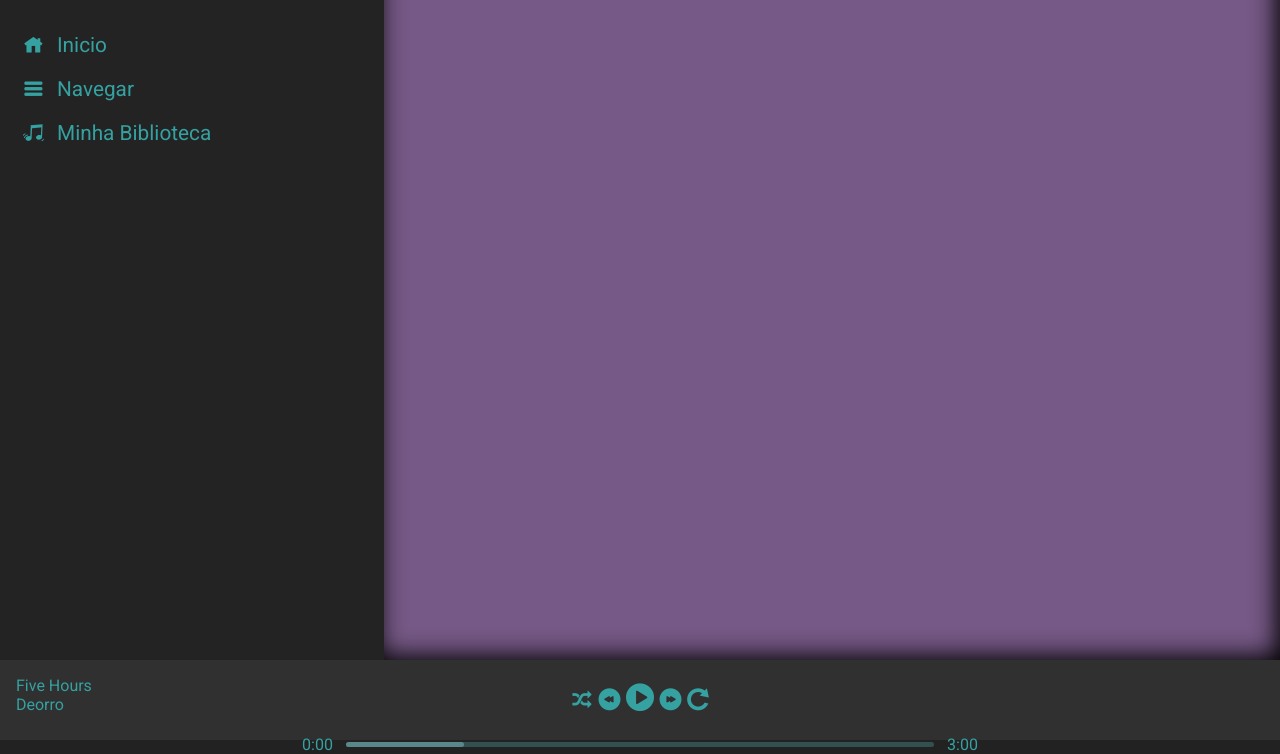
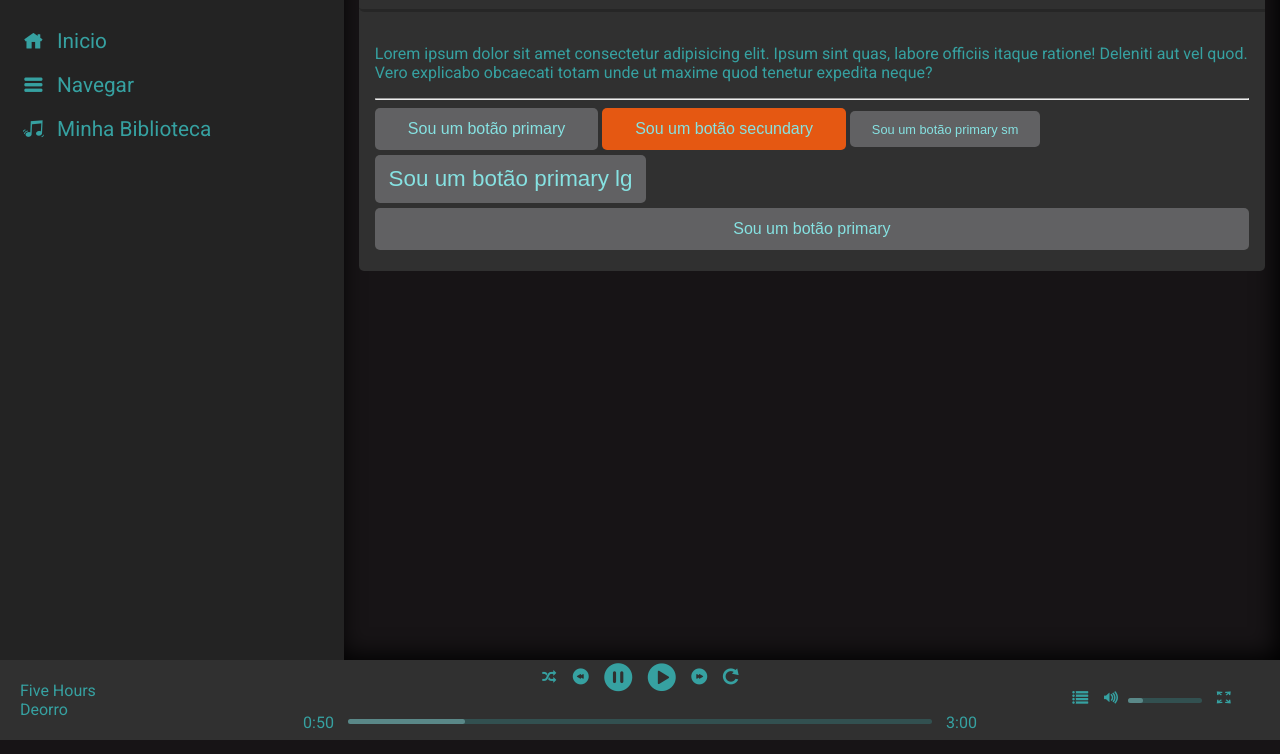
Before and after one commit to leandroaphermes/b2music-spotify, a plain HTML site: page player.html in a window 1280 px wide. Shown: the part 60-814 px from the top of the page. Drawn offline with Linux system fonts and the light colour scheme.

Commit message:
Centralizando Player e Conteudo

```diff
--- a/assets/css/style.css
+++ b/assets/css/style.css
@@ -1,6 +1,7 @@
 :root{
     --box-primary-dark: #232323;
     --box-secundary-dark: #303030;
+    --box-content: #171416;
     --text-primary-white: #86e2e2;
     --text-primary: #36a1a1;
     --text-primary-hover: #60e0e0;
@@ -8,23 +9,32 @@
     --btn-secundary: #e55812;
     --progress-bar-active: #5a8888;
     --progress-bar-full: #325050;
+
+    --scrollbarBG: rgba(9, 10, 10, 0.452);
+    --thumbBG: rgba(43, 47, 48, 0.904);
 }
 
-*, body {
+html,body {
     padding: 0;
     margin: 0;
     box-sizing: border-box;
 }
 
 body{
-    background-color: #222;
+    background-color: var(--box-content);
     position: relative;
     width: 100vw;
     height: 100vh;
     font-family: 'Roboto', Tahoma, sans-serif;
     color: var(--text-primary);
     font-weight: normal;
+    scrollbar-width: thin;
+    scrollbar-color: var(--thumbBG) var(--scrollbarBG);
 }
+
+body::-webkit-scrollbar { width: 11px; }
+body::-webkit-scrollbar-track { background: var(--scrollbarBG); }
+body::-webkit-scrollbar-thumb { background-color: var(--thumbBG); border-radius: 6px; }
 
 a {
     text-decoration: none;
@@ -33,6 +43,8 @@ a {
 
 ul, li {
     list-style: none;
+    padding: 0px;
+    margin: 0px
 }
 
 .hide{
@@ -55,6 +67,45 @@ ul, li {
     border-radius: 10px;
 }
 
+.btn {
+    display: inline-block;
+    font-weight: 400;
+    text-align: center;
+    white-space: nowrap;
+    vertical-align: middle;
+    touch-action: manipulation;
+    color: var(--text-primary);
+    font-size: 1rem;
+    border-radius: 5px;
+    padding: 0.7rem 2rem;
+    border: 1px solid transparent;
+    margin-bottom: 5px;
+    cursor: pointer;
+}
+.btn-clean {
+    background-color: transparent;
+    padding: 0px 0px;
+}
+.btn-primary {
+    background-color: var(--btn-primary);
+    color: var(--text-primary-white);
+}
+.btn-secundary {
+    background-color: var(--btn-secundary);
+    color: var(--text-primary-white);
+}
+.btn-block {
+    display: block;
+    width: 100%;
+}
+.btn-sm {
+    padding: 0.6rem 1.3rem;
+    font-size: 0.8rem;
+}
+.btn-lg {
+    padding: .6rem .8rem;
+    font-size: 1.4rem;
+}
 
 
 
@@ -62,9 +113,12 @@ ul, li {
 .container {
     display: flex;
     box-sizing: border-box;
+    padding: 0;
+    margin: 0;
+    height: 90vh;
 }
 .menu-aside {
-    width: 30vw;
+    width: 25vw;
     height: 90vh;
     background-color: var(--box-primary-dark);
 }
@@ -74,11 +128,11 @@ ul, li {
     color: var(--text-primary-white);
 }
 .icon-user i {
-    font-size: 2rem;
+    font-size: 2em;
     margin-top: 4%;
 }
 .header-user span {
-    font-size: 1.5rem;
+    font-size: 1.5em;
 }
 .menu-list{
     margin-top: 10%;
@@ -90,7 +144,7 @@ ul, li {
 }
 
 .menu-item a {
-    font-size: 1.3rem;
+    font-size: 1.3em;
     color: var(--text-primary);
 }
 
@@ -103,10 +157,44 @@ ul, li {
 
 
 .body-content {
-    width: 70vw;
-    height: 90vh;
+    width: 75vw;
+    height: auto;
     box-shadow: inset -4px -4px 25px #000;
-    background-color: #765986;
+    background-color: var(--box-content);
+    padding: 15px;
+    box-sizing: border-box;
+}
+
+div.card {
+    width: 100%;
+    height: auto;
+}
+
+div.card div.card-container {
+    background-color: var(--box-secundary-dark);
+    border-radius: 5px;
+}
+
+div.card div.card-container div.card-header {
+    padding: 1em;
+    border-bottom: 3px solid rgba(0, 0, 0, 0.2);
+    border-radius: 5px 0px 0px 5px;
+    position: relative;
+}
+
+div.card div.card-container div.card-header .card-title {
+    margin: 0px;
+}
+
+div.card div.card-container div.card-header div.card-options {
+    float: right;
+    position: absolute;
+    right: 15px;
+    top: 15px;
+}
+
+div.card div.card-container div.card-body {
+    padding: 1em;
 }
 
 .player-container {
@@ -119,30 +207,45 @@ ul, li {
 }
 
 
+
+
+
+
+
+
+
+
 .song-details {
     grid-column: 1/2;
     grid-row: 1;
+    align-self: center;
+    padding-left: 20px;
+    box-sizing: border-box;
 }
 .song-status {
     grid-column: 2/5;
     grid-row: 1;
+    align-self: center;
+    justify-self: center;
+    width: 100%;
+    box-sizing: border-box;
 }
 .song-control {
     grid-column: 5/6;
     grid-row: 1;
+    align-self: center;
+    justify-self: center;
+    display: flex;
+    box-sizing: border-box;
 }
 
-.song-details {
-    padding: 1rem;
+.song-status-controls {
+    font-size: 22px;
+    text-align: center;
+    margin-bottom: 2%;
 }
 
-.song-status-controls-btn {
-    font-size: 22px;
-    text-align: center;
-    padding: 3%;
-}
-
-.song-status-controls-btn .icofont-pause, .icofont-play-alt-1 {
+.song-status-controls .icofont-pause, .song-status-controls .icofont-play-alt-1 {
     font-size: 28px;
 }
 
@@ -156,6 +259,15 @@ ul, li {
     margin-right: 2%;
 }
 
+.song-control-volume {
+    display: flex;
+    width: 100px;
+}
+.song-control-volume .progress {
+    display: inline-block;
+    align-self: center;
+    justify-self: center;
+}
 
 
 
--- a/player.html
+++ b/player.html
@@ -45,45 +45,99 @@
                 </ul>
             </div>
         </div>
-        <div class="body-content"></div>
+        <div class="body-content">
+
+                <div class="card">
+                    <div class="card-container">
+                        <div class="card-header">
+                            <h3 class="card-title">Titulo do Card</h3>
+                            <div class="card-options">
+                                <a href="#">contato@email.com</a>
+                            </div>
+                        </div>
+                        <div class="card-body">
+
+                            <p>Lorem ipsum dolor sit amet consectetur adipisicing elit. Ipsum sint quas, labore officiis itaque ratione! Deleniti aut vel quod. Vero explicabo obcaecati totam unde ut maxime quod tenetur expedita neque?</p>
+
+                            <hr>
+
+                            <button class="btn btn-primary">
+                                Sou um botão primary
+                            </button>
+                            <button class="btn btn-secundary">
+                                Sou um botão secundary
+                            </button>
+                            <button class="btn btn-primary btn-sm">
+                                Sou um botão primary sm
+                            </button>
+                            <button class="btn btn-primary btn-lg">
+                                Sou um botão primary lg
+                            </button>
+
+                            <button class="btn btn-primary btn-block">
+                                Sou um botão primary
+                            </button>
+
+                        </div>
+                    </div>
+                </div>
+
+        </div>
     </div>
     <div class="player-container">
 
         <div class="song-details">
-            <div class="song-details-title"><a href="#">Five Hours</a></div>
-            <div class="song-details-author"><a href="#">Deorro</a></div>
+            <div class="song-details-title">
+                <a href="#">Five Hours</a>
+            </div>
+            <div class="song-details-author">
+                <a href="#">Deorro</a>
+            </div>
         </div>
         <div class="song-status">
             <div class="song-status-controls">
 
-                <div class="song-status-controls-btn">
+                <button type="button" class="btn btn-clean mr-1" title="Ordem Aleatoria"><i class="icofont-random"></i></button>
 
-                    <i class="icofont-random"></i>
+                <button type="button" class="btn btn-clean mr-1" title="Anterior"><i class="icofont-rewind"></i></button>
 
-                    <i class="icofont-rewind"></i>
+                <button type="button" class="btn btn-clean mr-1 hide" title="Pause"><i class="icofont-pause"></i></button>
+                <button type="button" class="btn btn-clean mr-1" title="Play"><i class="icofont-play-alt-1"></i></button>
 
-                    <i class="icofont-pause hide"></i>
-                    <i class="icofont-play-alt-1"></i>
+                <button type="button" class="btn btn-clean mr-1" title="Próxima"><i class="icofont-forward"></i></button>
 
-                    <i class="icofont-forward"></i>
-
-                    <i class="icofont-ui-reply"></i>
-
-                </div>
+                <button type="button" class="btn btn-clean" title="Repetir"><i class="icofont-ui-reply"></i></button>
+            </div>
+            <div class="song-status-duration">
                 <div class="song-status-controls-progress-bar">
-                    <span>0:00</span>
-                    <div class="progress">
+                    <span class="btn btn-clean" id="song-time-current">0:50</span>
+                    <div class="progress" id="song-time-progress">
                         <div class="progress-bar" style="width: 20%;"></div>
                     </div>
-                    <span>3:00</span>
+                    <span class="btn btn-clean" id="song-time-total">3:00</span>
                 </div>
-
             </div>
-            <div class="song-status-duration"></div>
         </div>
         <div class="song-control">
-            <div class="song-control-playlist"></div>
-            <div class="song-control-volume"></div>
+            <div class="song-control-playlist mr-2">
+                <button type="button" class="btn btn-clean" title="Fila de Reprodução"><i class="icofont-listine-dots"></i></button>
+            </div>
+            <div class="song-control-volume mr-2">
+                <div class="song-control-volume-icon mr-1">
+                    <button type="button" class="btn btn-clean" title="Mutar | Com Som">
+                        <i class="icofont-volume-mute hide"></i>
+                        <i class="icofont-volume-off hide"></i>
+                        <i class="icofont-volume-down hide"></i>
+                        <i class="icofont-volume-up"></i>
+                    </button>
+                </div>
+                <div class="progress">
+                    <div class="progress-bar" style="width: 20%;"></div>
+                </div>
+            </div>
+            <div class="song-control-volume-expand">
+                <button type="button" class="btn btn-clean" title="Tela Cheia"><i class="icofont-expand"></i></button>
+            </div>
         </div>
 
     </div>
```
